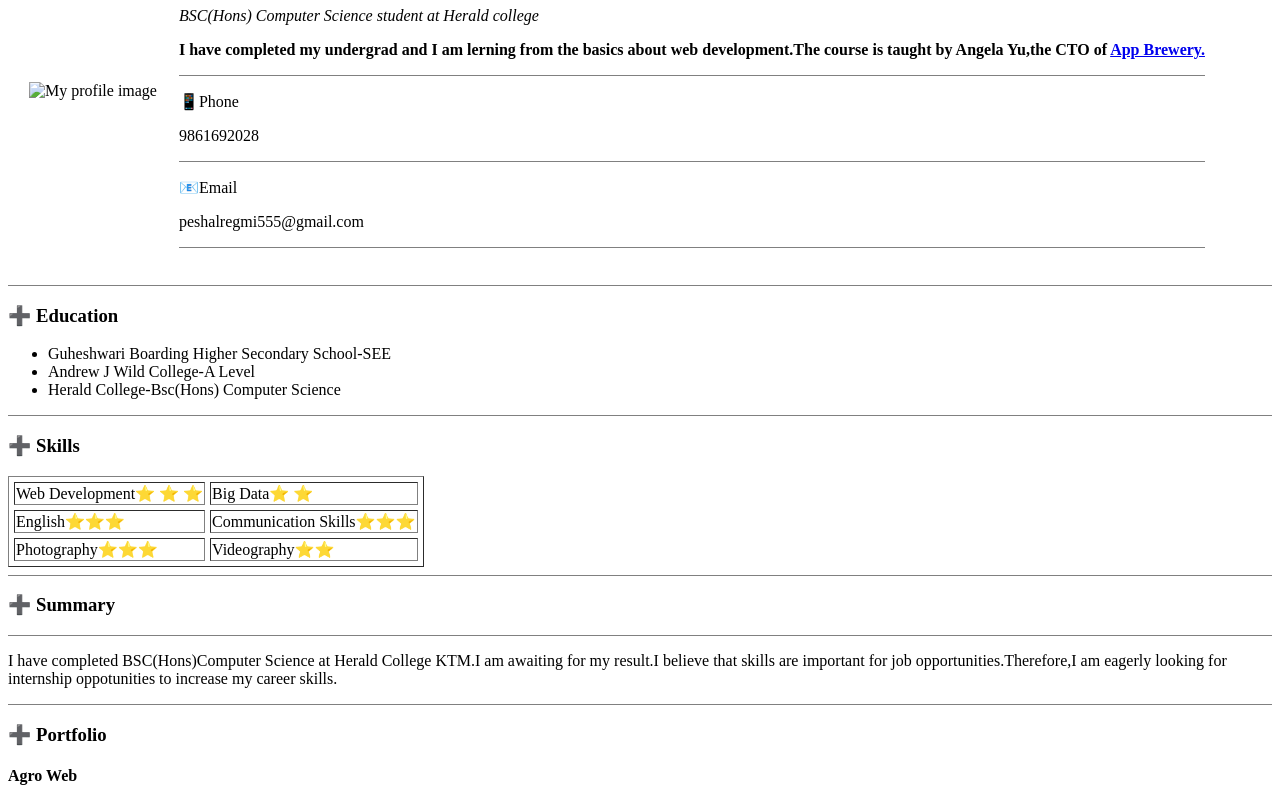
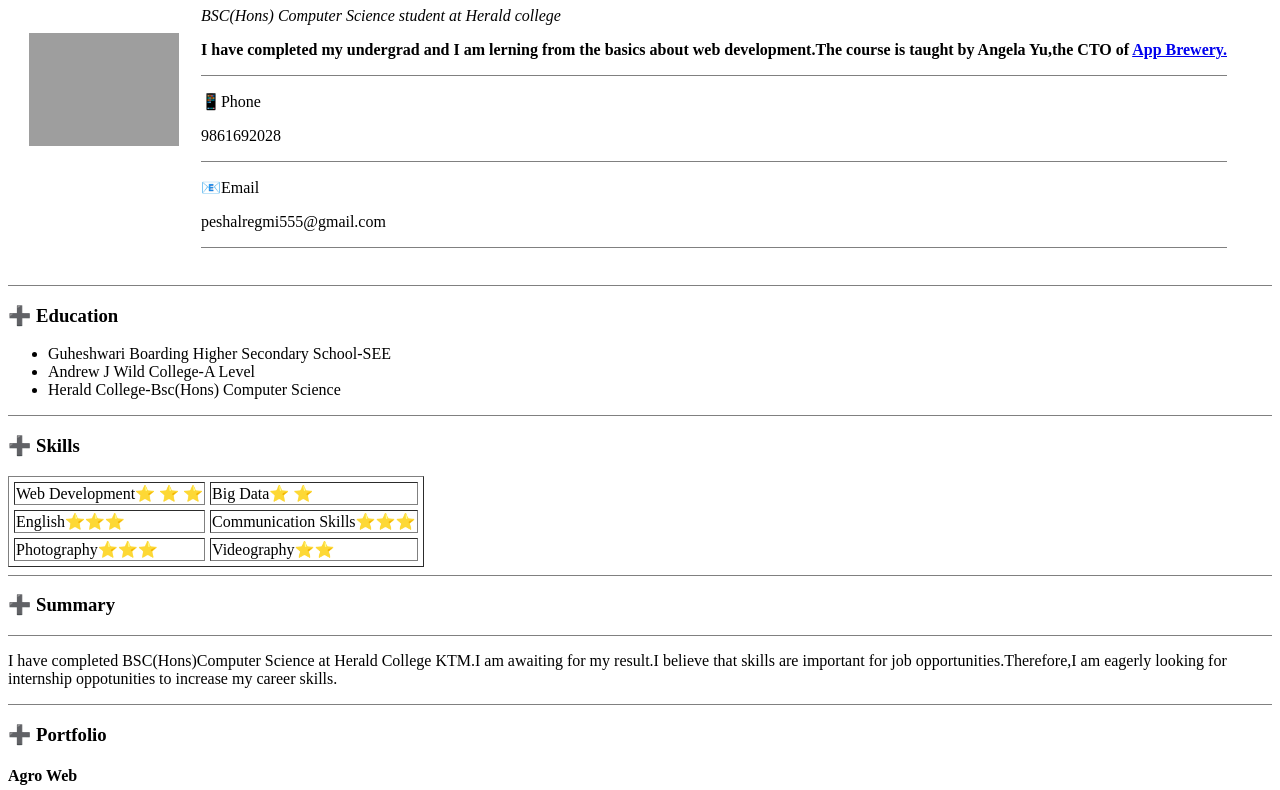
Before and after one commit to Peshal61/CV, a plain HTML site: page index.html in a window 1280 px wide. Shown: the part 102-892 px from the top of the page. Drawn offline with Linux system fonts and the light colour scheme; the site is published under a folder, as on GitHub Pages, so addresses that start at the root find nothing.

Commit message:
Updated the source of image tag

```diff
--- a/index.html
+++ b/index.html
@@ -11,7 +11,7 @@
       <tr>
         <td>
           <img
-            src="/Images/My profile pic.png"
+            src="Images/My profile pic.png"
             width="150em"
             alt="My profile image"
           />
```
